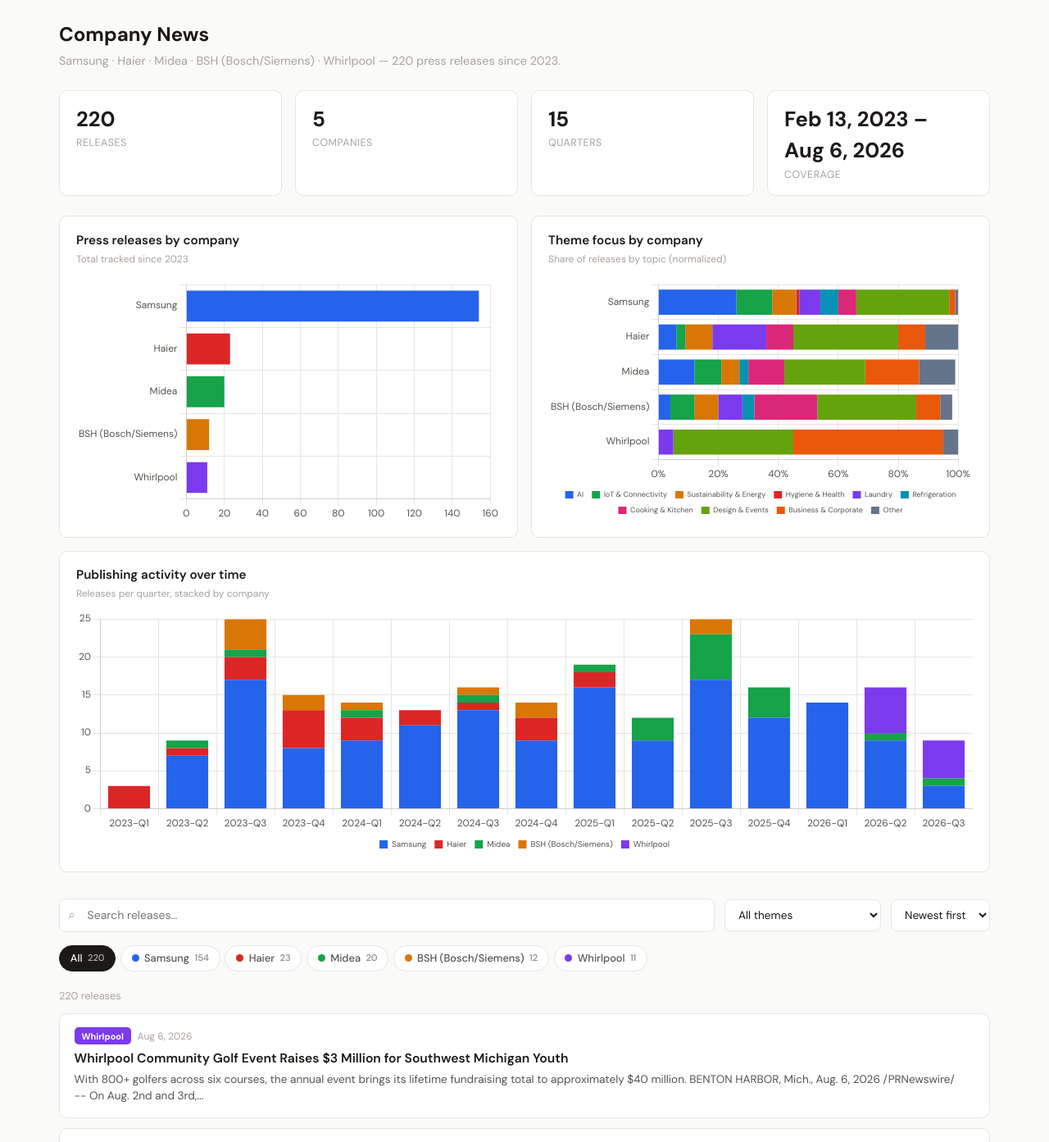
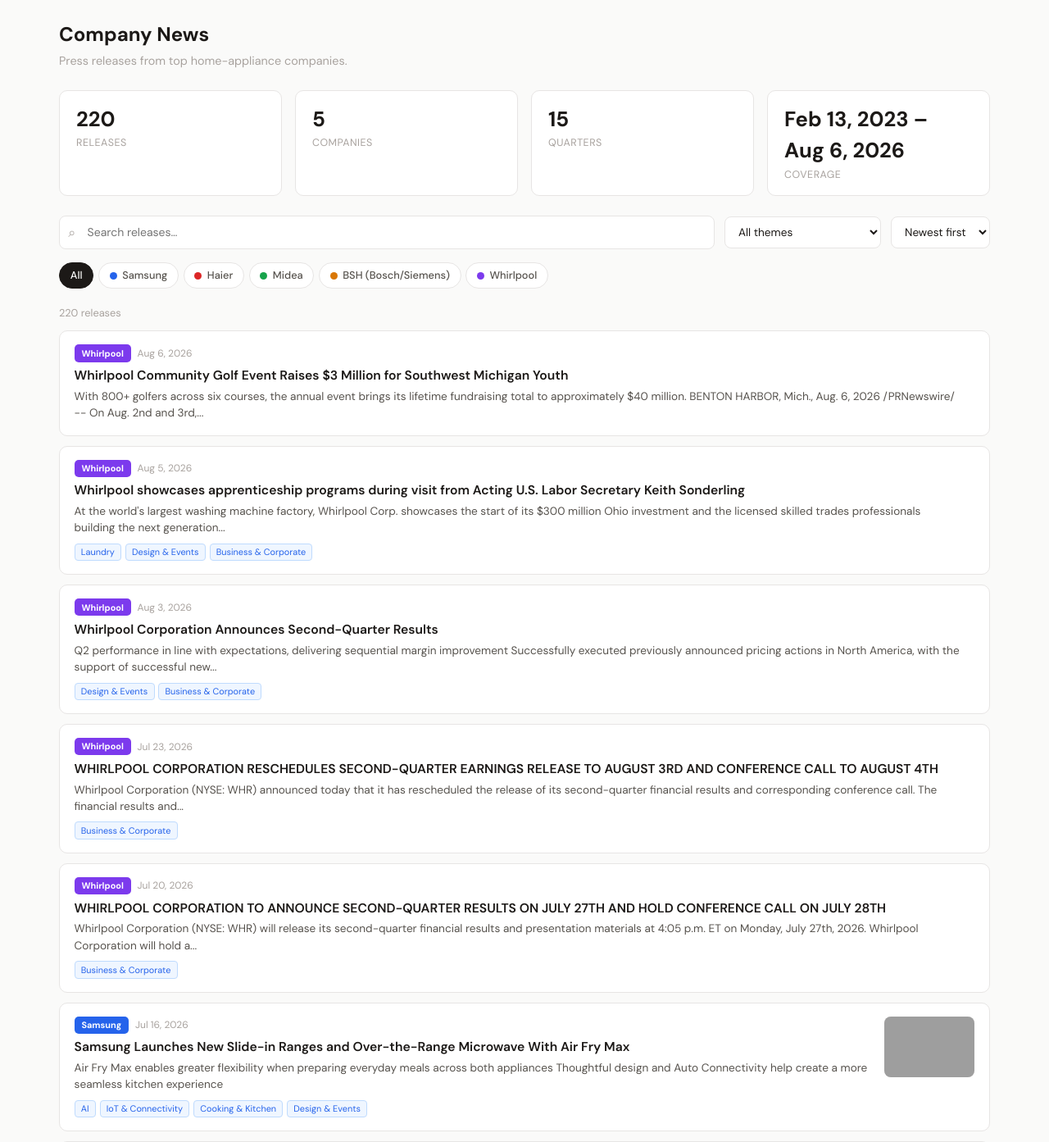
Before and after one commit to AhmetErman/temtek-actions, a Flask app: page /companies in a window 1280 px wide. Shown: the part 66-1459 px from the top of the page at 82% size. Run offline with Flask 3, Linux system fonts and the light colour scheme; grey boxes are pictures that could not be loaded.

Commit message:
Strip the charts and the derived counts from Company News
The three Chart.js canvases, the per-company release counts on the filter
chips, and the generated subtitle all restated what the feed already shows.
Removing them drops the Chart.js CDN dependency from the page entirely.

Co-Authored-By: Claude Opus 5 <noreply@anthropic.com>

```diff
--- a/templates/companies.html
+++ b/templates/companies.html
@@ -4,9 +4,8 @@
     <meta charset="UTF-8">
     <meta name="viewport" content="width=device-width, initial-scale=1.0">
     <title>Company News — Appliance Tracker</title>
-    <meta name="description" content="Home-appliance company newsroom tracker with comparative analysis (since 2023).">
+    <meta name="description" content="Home-appliance company newsroom tracker (since 2023).">
     <link href="https://fonts.googleapis.com/css2?family=DM+Sans:wght@400;500;600;700&display=swap" rel="stylesheet">
-    <script src="https://cdn.jsdelivr.net/npm/chart.js@4.4.1/dist/chart.umd.min.js"></script>
     <style>
         *, *::before, *::after { box-sizing: border-box; margin: 0; padding: 0; }
         :root {
@@ -47,14 +46,6 @@
         .stat-card .num { font-size: 1.6rem; font-weight: 700; }
         .stat-card .lbl { font-size: .78rem; color: var(--text-3); text-transform: uppercase; letter-spacing: .04em; }
 
-        .charts { display: grid; grid-template-columns: 1fr 1fr; gap: 1rem; margin-bottom: 2rem; }
-        .chart-card { background: var(--surface); border: 1px solid var(--border); border-radius: var(--radius); padding: 1.1rem 1.25rem; }
-        .chart-card.full { grid-column: 1 / -1; }
-        .chart-card h3 { font-size: .95rem; font-weight: 600; margin-bottom: .15rem; }
-        .chart-card .hint { font-size: .75rem; color: var(--text-3); margin-bottom: .75rem; }
-        .chart-box { position: relative; height: 300px; }
-        @media (max-width: 820px) { .charts { grid-template-columns: 1fr; } }
-
         .toolbar { display: flex; gap: .75rem; align-items: center; flex-wrap: wrap; margin-bottom: 1rem; }
         .search-box { flex: 1; min-width: 200px; position: relative; }
         .search-box input { width: 100%; padding: .55rem .75rem .55rem 2.1rem; border: 1px solid var(--border); border-radius: 8px; font: inherit; font-size: .875rem; background: var(--surface); color: var(--text-1); }
@@ -67,7 +58,6 @@
         .chip:hover { border-color: var(--border-hover); }
         .chip.active { background: var(--text-1); color: var(--bg); border-color: var(--text-1); }
         .chip .dot { width: 9px; height: 9px; border-radius: 50%; }
-        .chip .cnt { font-size: .7rem; opacity: .7; }
 
         .feed { display: flex; flex-direction: column; gap: .75rem; }
         .card { background: var(--surface); border: 1px solid var(--border); border-radius: var(--radius); padding: 1rem 1.1rem; display: grid; grid-template-columns: 1fr auto; gap: 1rem; transition: border-color .12s; }
@@ -108,18 +98,12 @@
 
     <main class="wrap">
         <div class="page-title">Company News</div>
-        <div class="page-sub" id="pageSub">Press releases from top home-appliance companies, with comparative analysis.</div>
+        <div class="page-sub" id="pageSub">Press releases from top home-appliance companies.</div>
 
         <div id="loading" class="loading"><div class="spinner"></div>Loading company data…</div>
 
         <div id="content" style="display:none;">
             <div class="stat-row" id="statRow"></div>
-
-            <div class="charts">
-                <div class="chart-card"><h3>Press releases by company</h3><div class="hint">Total tracked since 2023</div><div class="chart-box"><canvas id="chartTotals"></canvas></div></div>
-                <div class="chart-card"><h3>Theme focus by company</h3><div class="hint">Share of releases by topic (normalized)</div><div class="chart-box"><canvas id="chartThemes"></canvas></div></div>
-                <div class="chart-card full"><h3>Publishing activity over time</h3><div class="hint">Releases per quarter, stacked by company</div><div class="chart-box"><canvas id="chartTime"></canvas></div></div>
-            </div>
 
             <div class="toolbar">
                 <div class="search-box"><input type="text" id="search" placeholder="Search releases…"></div>
@@ -137,7 +121,6 @@
         const PALETTE = ['#2563eb','#dc2626','#16a34a','#d97706','#7c3aed','#0891b2','#db2777','#65a30d','#ea580c','#0d9488'];
         let NEWS = [], ANALYSIS = {}, COLOR = {};
         let curCompany = 'All', curTheme = 'All', curSearch = '', curSort = 'newest';
-        let charts = {};
 
         function initTheme() {
             const saved = localStorage.getItem('theme');
@@ -153,10 +136,9 @@
         document.getElementById('themeToggle').addEventListener('click', () => {
             document.body.classList.toggle('dark-theme');
             localStorage.setItem('theme', document.body.classList.contains('dark-theme') ? 'dark' : 'light');
-            syncThemeBtn(); renderCharts();
+            syncThemeBtn();
         });
 
-        function cssVar(n){ return getComputedStyle(document.body).getPropertyValue(n).trim(); }
         function fmtDate(s){ if(!s) return ''; const d=new Date(s); return isNaN(d)?s:d.toLocaleDateString('en-US',{year:'numeric',month:'short',day:'numeric'}); }
 
         async function init() {
@@ -172,7 +154,7 @@
                 document.getElementById('loading').style.display='none';
                 if (!NEWS.length) { document.getElementById('content').innerHTML='<div class="empty">No company data yet. Run the company pipeline.</div>'; document.getElementById('content').style.display='block'; return; }
                 document.getElementById('content').style.display='block';
-                buildStats(); buildControls(); renderCharts(); render();
+                buildStats(); buildControls(); render();
             } catch(e) {
                 document.getElementById('loading').innerHTML='Error: '+e.message;
             }
@@ -188,15 +170,13 @@
                 <div class="stat-card"><div class="num">${comps.length}</div><div class="lbl">Companies</div></div>
                 <div class="stat-card"><div class="num">${(ANALYSIS.quarters||[]).length}</div><div class="lbl">Quarters</div></div>
                 <div class="stat-card"><div class="num">${fmtDate(earliest)} – ${fmtDate(latest)}</div><div class="lbl">Coverage</div></div>`;
-            document.getElementById('pageSub').textContent =
-                `${comps.join(' · ')} — ${ANALYSIS.total_articles||NEWS.length} press releases since 2023.`;
         }
 
         function buildControls() {
             const chips = document.getElementById('companyChips');
             const comps = ANALYSIS.companies||[];
-            let html = `<button class="chip active" data-c="All" onclick="selCompany(this)">All <span class="cnt">${NEWS.length}</span></button>`;
-            comps.forEach(c => { html += `<button class="chip" data-c="${c}" onclick="selCompany(this)"><span class="dot" style="background:${COLOR[c]}"></span>${c} <span class="cnt">${ANALYSIS.totals[c]||0}</span></button>`; });
+            let html = `<button class="chip active" data-c="All" onclick="selCompany(this)">All</button>`;
+            comps.forEach(c => { html += `<button class="chip" data-c="${c}" onclick="selCompany(this)"><span class="dot" style="background:${COLOR[c]}"></span>${c}</button>`; });
             chips.innerHTML = html;
             const tf = document.getElementById('themeFilter');
             (ANALYSIS.themes||[]).forEach(t => { const o=document.createElement('option'); o.value=t; o.textContent=t; tf.appendChild(o); });
@@ -205,44 +185,6 @@
             document.getElementById('sortOrder').addEventListener('change', e=>{ curSort=e.target.value; render(); });
         }
         function selCompany(btn){ document.querySelectorAll('.chip').forEach(b=>b.classList.remove('active')); btn.classList.add('active'); curCompany=btn.dataset.c; render(); }
-
-        function renderCharts() {
-            Object.values(charts).forEach(c=>c&&c.destroy());
-            const comps = ANALYSIS.companies||[];
-            const grid = cssVar('--border'), txt = cssVar('--text-2');
-            Chart.defaults.color = txt; Chart.defaults.font.family = "'DM Sans', sans-serif";
-            const gridCfg = { grid: { color: grid }, ticks: { color: txt } };
-
-            // 1) Totals (horizontal bar)
-            charts.totals = new Chart(document.getElementById('chartTotals'), {
-                type:'bar',
-                data:{ labels:comps, datasets:[{ data:comps.map(c=>ANALYSIS.totals[c]||0), backgroundColor:comps.map(c=>COLOR[c]) }] },
-                options:{ indexAxis:'y', responsive:true, maintainAspectRatio:false, plugins:{legend:{display:false}}, scales:{x:gridCfg,y:gridCfg} }
-            });
-
-            // 2) Theme focus (normalized stacked horizontal bar by company)
-            const themes = ANALYSIS.themes||[];
-            const themePalette = ['#2563eb','#16a34a','#d97706','#dc2626','#7c3aed','#0891b2','#db2777','#65a30d','#ea580c','#64748b'];
-            const themeDs = themes.map((t,i)=>({
-                label:t,
-                data: comps.map(c=>{ const bt=(ANALYSIS.by_theme[c])||{}; const tot=Object.values(bt).reduce((a,b)=>a+b,0)||1; return Math.round(100*(bt[t]||0)/tot); }),
-                backgroundColor: themePalette[i%themePalette.length]
-            }));
-            charts.themes = new Chart(document.getElementById('chartThemes'), {
-                type:'bar',
-                data:{ labels:comps, datasets:themeDs },
-                options:{ indexAxis:'y', responsive:true, maintainAspectRatio:false, plugins:{legend:{position:'bottom',labels:{boxWidth:10,font:{size:9}}}}, scales:{ x:{...gridCfg, stacked:true, max:100, ticks:{...gridCfg.ticks, callback:v=>v+'%'}}, y:{...gridCfg, stacked:true} } }
-            });
-
-            // 3) Activity over time (stacked bar by quarter)
-            const quarters = ANALYSIS.quarters||[];
-            const timeDs = comps.map(c=>({ label:c, data: quarters.map(q=>(ANALYSIS.by_quarter[c]||{})[q]||0), backgroundColor:COLOR[c] }));
-            charts.time = new Chart(document.getElementById('chartTime'), {
-                type:'bar',
-                data:{ labels:quarters, datasets:timeDs },
-                options:{ responsive:true, maintainAspectRatio:false, plugins:{legend:{position:'bottom',labels:{boxWidth:10,font:{size:10}}}}, scales:{ x:{...gridCfg, stacked:true}, y:{...gridCfg, stacked:true} } }
-            });
-        }
 
         function filtered() {
             let list = NEWS.slice();
```
